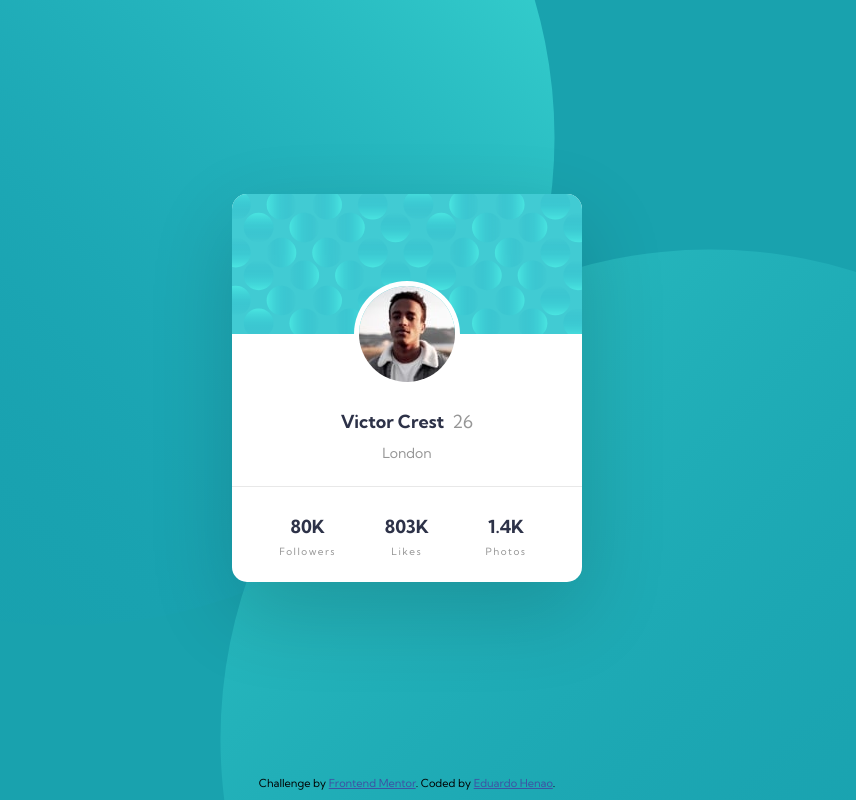
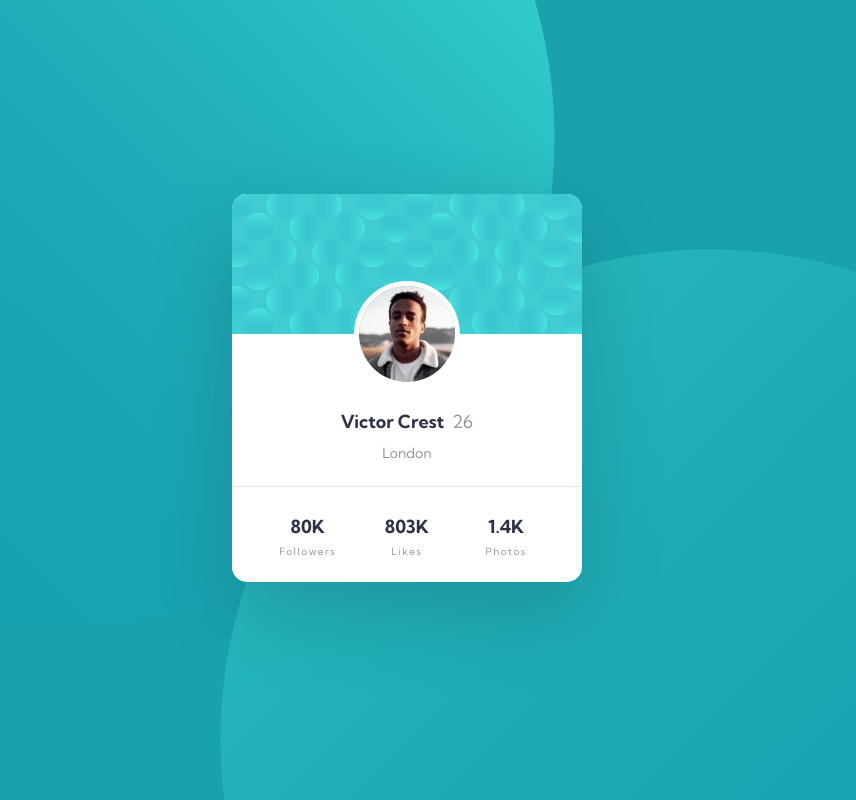
Before and after one commit to behuti/fem-profile-card-edv, a plain HTML site: page index.html in a window 1280 px wide. Shown: the whole page, without its empty margins (233-1089 px from the left). Drawn offline with Linux system fonts and the light colour scheme.

Commit message:
remove attribution

```diff
--- a/index.html
+++ b/index.html
@@ -71,10 +71,6 @@
       </dl>
     </article>
   </section>
-  <div class="attribution">
-    Challenge by <a href="https://www.frontendmentor.io?ref=challenge" target="_blank">Frontend Mentor</a>.
-    Coded by <a href="https://github.com/behuti">Eduardo Henao</a>.
-  </div>
 </body>
 
 </html>
```
